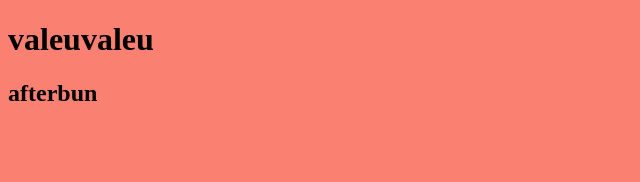
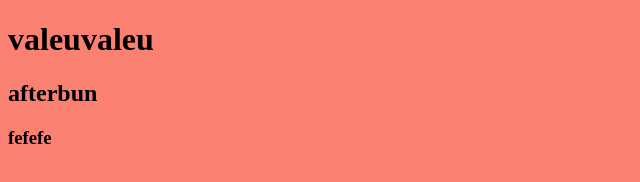
Before and after one commit to ArthurBarbo/new-repo, a plain HTML site: page index.html in a window 1280 px wide. Shown: the full height of the page, 0-640 px from the left. Drawn offline with Linux system fonts and the light colour scheme.

Commit message:
alteração de page

```diff
--- a/index.html
+++ b/index.html
@@ -10,6 +10,7 @@
     <header class="font-header" >
         <h1 >valeuvaleu</h1>
         <h2 >afterbun</h2>
+        <h3> fefefe</h3>
     </header>
 </body>
 </html>
```
